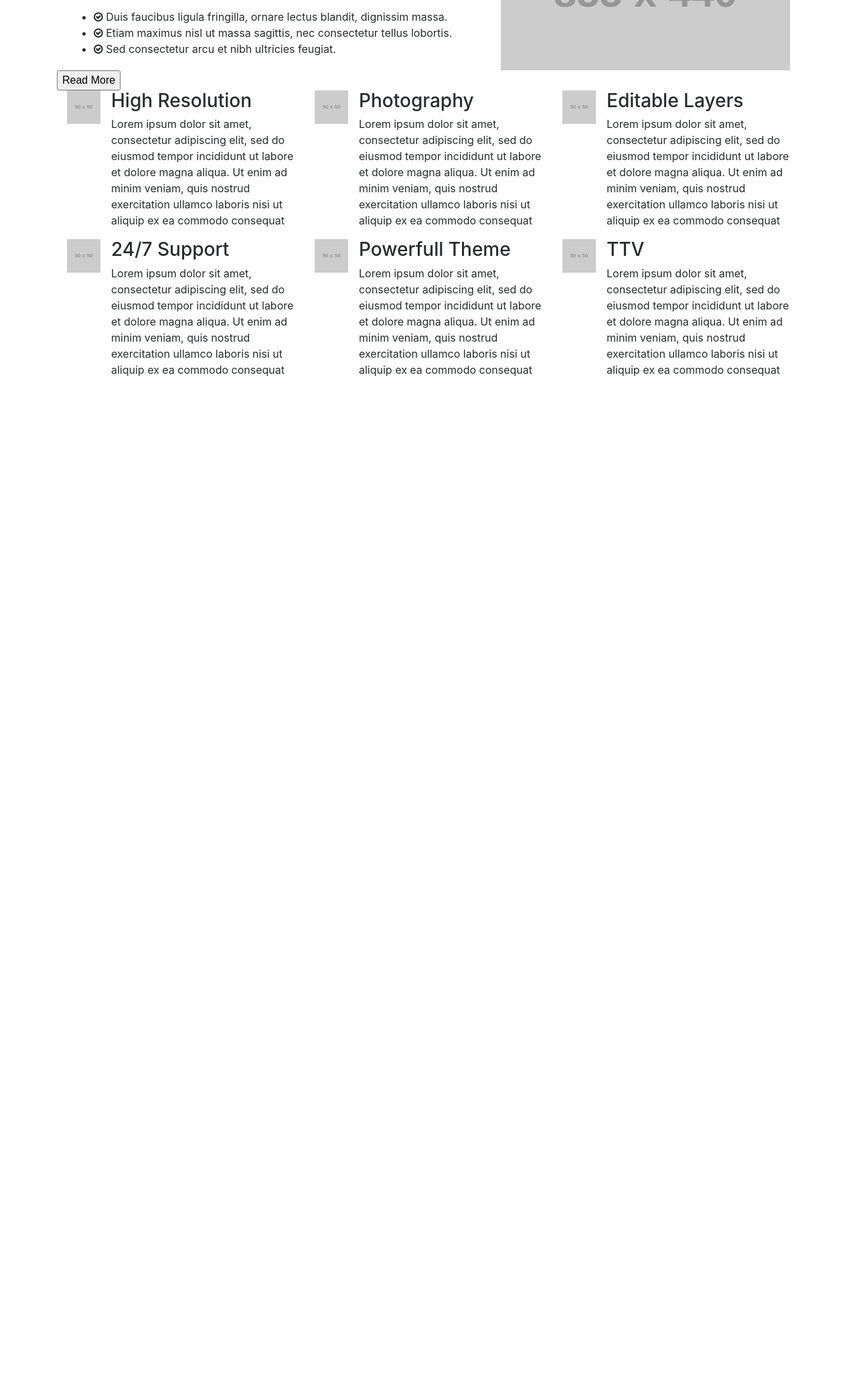
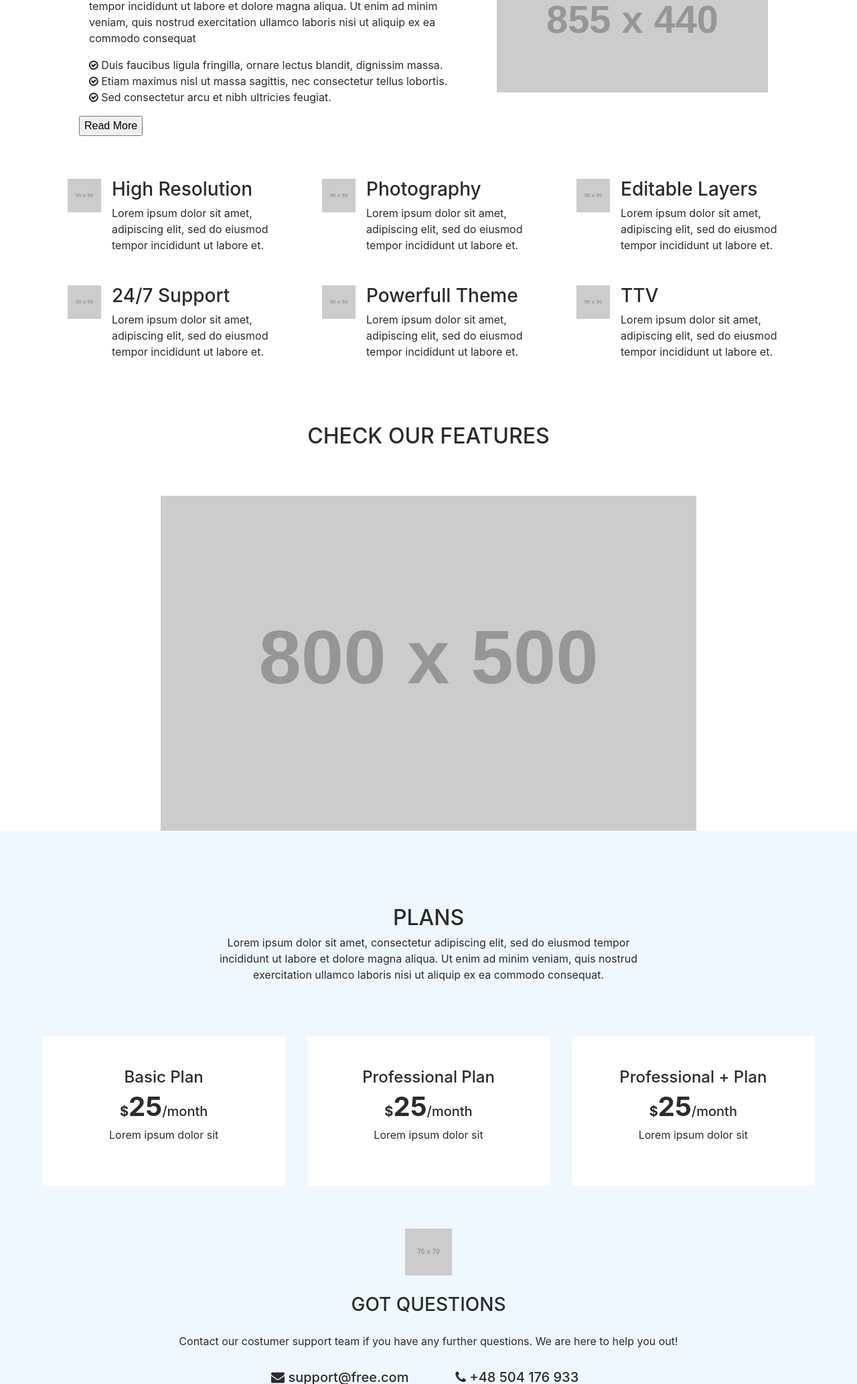
Before and after one commit to miguelcoronas/firstproject, a plain HTML site: page index.html in a window 1280 px wide. Shown: the part 734-2800 px from the top of the page at 67% size. Before the commit the page ends 1314 px from the top, so only its background shows below. Drawn offline with nearby package versions, Linux system fonts and the light colour scheme; placeholder pictures from the web are drawn by us; a script that the page names is missing.

Commit message:
style(all) add breathing room to layout

```diff
--- a/general/style.css
+++ b/general/style.css
@@ -14,7 +14,8 @@ sus descendientes. Cuando varios elementos se superponen, z-order
 determina cuales cubren a otros. Un elemento con mayor z-index
 generalmente cubre a otro menor
 el menor indice va hasta abajo*/
-.banner-img {
+
+div.banner-img {
 	width: 100%;
 	height:35em;
 	background-position: center;
@@ -22,3 +23,124 @@ el menor indice va hasta abajo*/
 	background-repeat: no-repeat;
 	background-image: url("http://via.placeholder.com/800x650");
 }
+
+/*  Product photo */
+div.features h2 {
+	text-align: center;
+	padding: 2em 0;
+}
+
+div.features img {
+	margin: 0 auto;
+	display: block;
+}
+
+div.price {
+  border: 16px solid aliceblue;
+	padding: 3em;
+	text-align: center;
+  background-color:#fff;
+
+}
+
+
+.price h4,
+.price h5,
+.price p {
+	display: block;
+}
+
+strong.price-figure {
+	font-size: 2em;
+}
+
+div.banner-img {
+	text-align: center;
+	padding-top: 4em;
+}
+
+button.enyo-btn {
+	border-radius: 50px;
+}
+
+div.download-it {
+	padding: 3em;
+}
+
+div.download-it li,
+div.download-it ul {
+	list-style-type: none;
+	padding: 0;
+}
+
+div.media {
+	padding: 1em;
+}
+
+
+/*  Plans */
+
+div.plans-container {
+	background-color: aliceblue;
+}
+
+div.plans-container .row:first-child{
+	margin: 0 auto;
+	text-align: center;
+	width: 100%;
+	max-width: 40em;
+	padding: 7em 0em 3em 0em;
+	background-color: aliceblue;
+}
+div.plans-container .row:nth-child(2){
+	margin:0 2em;
+}
+
+.capitalize {
+	text-transform: uppercase;
+}
+
+/*  Contact */
+
+div.contact-info {
+  margin:  0 auto; /* es para centrar */
+  text-align: center;
+  background-color: aliceblue;
+  padding: 3em 0;
+}
+
+div.contact-info h3 {
+	margin: 1em 0;
+}
+
+div.contact-items h5 {
+	margin: 0.75em 0;
+}
+
+div.contact-items h5{
+  width: 13em;
+  display: inline-block;
+}
+
+
+/*  download template */
+
+div.download-template {
+	text-align: center;
+	margin: 0 auto;
+	width: 100%;
+	max-width: 45em;
+	padding: 3em;
+}
+
+
+div.footer-img {
+	margin: 0 auto;
+	width: 100%;
+	height:20em;
+	background-position: center;
+	background-size: cover;
+	background-repeat: no-repeat;
+	background-image: url("http://via.placeholder.com/800x300")
+
+}
--- a/index.html
+++ b/index.html
@@ -12,7 +12,7 @@
 	</head>
 	<body>
 
-		<div class="container relative">
+		<div class="	relative">
 
 
 					<nav class="navbar navbar-toggleable-sm navbar-light bg-faded">
@@ -39,22 +39,22 @@
 					</nav>
 					<!-- <div class="banner-img"></div> -->
 
-			<div class="container banner-img">
+			<div class="container img-fluid banner-img">
 				<h1>Free Psd Web Template</h1>
 				<p>Lorem ipsum dolor sit amet, consectetur adipiscing elit, sed do eiusmod tempor incididunt ut labore et dolore magna aliqua</p>
 
 
-				<button><i class="fa fa-download" aria-hidden="true"></i>Download</button>
+				<button class="btn enyo-btn"><i class="fa fa-download" aria-hidden="true"></i> Download</button>
 			</div>
 			<!--<div class="img-fluid banner-img"></div>-->
 			<!-- este div yo lo cerre porque en el video esta puesto pero no cerrado -->
 			<div class="container relative">
-				<div class="row">
+				<div class="row download-it">
 					<div class="col-xs-12 hidden-md-up">
 						<img class="img-fluid" src="http://via.placeholder.com/855x440">
 					</div>
-					<div class="col-xs-12 col-sm-7 col-md-7">
-						<h2>Just Download It</h2>
+					<div class="col-xs-12 col-sm-12 col-md-7">
+						<h2 class="capitalize">Just Download It</h2>
 						<p>Lorem ipsum dolor sit amet, consectetur adipiscing elit, sed do eiusmod
 						tempor incididunt ut labore et dolore magna aliqua. Ut enim ad minim veniam,
 						quis nostrud exercitation ullamco laboris nisi ut aliquip ex ea commodo consequat</p>
@@ -80,9 +80,8 @@
 							<img class="d-flex mr-3" src="http://via.placeholder.com/50x50" alt="Generic placeholder image">
 							<div class="media-body">
 								<h3 class="mt-0">High Resolution</h3>
-								<p>Lorem ipsum dolor sit amet, consectetur adipiscing elit, sed do eiusmod
-						tempor incididunt ut labore et dolore magna aliqua. Ut enim ad minim veniam,
-						quis nostrud exercitation ullamco laboris nisi ut aliquip ex ea commodo consequat</p>
+								<p>Lorem ipsum dolor sit amet, adipiscing elit, sed do eiusmod
+						tempor incididunt ut labore et.</p>
 							</div>
 						</div>
 					</div>
@@ -91,9 +90,8 @@
 							<img class="d-flex mr-3" src="http://via.placeholder.com/50x50" alt="Generic placeholder image">
 							<div class="media-body">
 								<h3 class="mt-0">Photography</h3>
-								<p>Lorem ipsum dolor sit amet, consectetur adipiscing elit, sed do eiusmod
-						tempor incididunt ut labore et dolore magna aliqua. Ut enim ad minim veniam,
-						quis nostrud exercitation ullamco laboris nisi ut aliquip ex ea commodo consequat</p>
+								<p>Lorem ipsum dolor sit amet, adipiscing elit, sed do eiusmod
+						tempor incididunt ut labore et.</p>
 							</div>
 						</div>
 					</div>
@@ -102,9 +100,8 @@
 							<img class="d-flex mr-3" src="http://via.placeholder.com/50x50" alt="Generic placeholder image">
 							<div class="media-body">
 								<h3 class="mt-0">Editable Layers</h3>
-								<p>Lorem ipsum dolor sit amet, consectetur adipiscing elit, sed do eiusmod
-						tempor incididunt ut labore et dolore magna aliqua. Ut enim ad minim veniam,
-						quis nostrud exercitation ullamco laboris nisi ut aliquip ex ea commodo consequat</p>
+								<p>Lorem ipsum dolor sit amet, adipiscing elit, sed do eiusmod
+						tempor incididunt ut labore et.</p>
 							</div>
 						</div>
 					</div>
@@ -113,9 +110,8 @@
 							<img class="d-flex mr-3" src="http://via.placeholder.com/50x50" alt="Generic placeholder image">
 							<div class="media-body">
 								<h3 class="mt-0">24/7 Support</h3>
-								<p>Lorem ipsum dolor sit amet, consectetur adipiscing elit, sed do eiusmod
-						tempor incididunt ut labore et dolore magna aliqua. Ut enim ad minim veniam,
-						quis nostrud exercitation ullamco laboris nisi ut aliquip ex ea commodo consequat</p>
+								<p>Lorem ipsum dolor sit amet, adipiscing elit, sed do eiusmod
+						tempor incididunt ut labore et.</p>
 							</div>
 						</div>
 					</div>
@@ -124,9 +120,8 @@
 							<img class="d-flex mr-3" src="http://via.placeholder.com/50x50" alt="Generic placeholder image">
 							<div class="media-body">
 								<h3 class="mt-0">Powerfull Theme</h3>
-								<p>Lorem ipsum dolor sit amet, consectetur adipiscing elit, sed do eiusmod
-						tempor incididunt ut labore et dolore magna aliqua. Ut enim ad minim veniam,
-						quis nostrud exercitation ullamco laboris nisi ut aliquip ex ea commodo consequat</p>
+								<p>Lorem ipsum dolor sit amet, adipiscing elit, sed do eiusmod
+						tempor incididunt ut labore et.</p>
 							</div>
 						</div>
 					</div>
@@ -135,17 +130,72 @@
 							<img class="d-flex mr-3" src="http://via.placeholder.com/50x50" alt="Generic placeholder image">
 							<div class="media-body">
 								<h3 class="mt-0">TTV</h3>
-								<p>Lorem ipsum dolor sit amet, consectetur adipiscing elit, sed do eiusmod
-						tempor incididunt ut labore et dolore magna aliqua. Ut enim ad minim veniam,
-						quis nostrud exercitation ullamco laboris nisi ut aliquip ex ea commodo consequat</p>
+								<p>Lorem ipsum dolor sit amet, adipiscing elit, sed do eiusmod
+						tempor incididunt ut labore et.</p>
 							</div>
 						</div>
 					</div>
-				</div>
+
+
+				</div> <!-- este div cierra a clase row -->
 			</div> <!-- este div cierra la tercera parte de la pagina cuadritos con iconos-->
+
+			<div class="features"> <!-- este div abre la cuarta parte de la pagina imagen computadora   ese wey no abre ete div-->
+				<h2 class="capitalize">Check Our Features</h2>
+				<img class="img-fluid" src="http://via.placeholder.com/800x500">
+			</div> <!-- este div cierra la cuarta parte de la oagina imagen computadora ese wey no abre este div -->
+
+			<div class="container-fluid plans-container"> <!-- abre la cuarta parte de la pagina "planes" -->
+				<div class="row"> <!-- abre nueva fila olvidada plans -->
+           				<div class="col-xs-12"> <!-- abre el div para contenido parrafo plans -->
+             					<h2 class="capitalize">Plans</h2>
+              					<p>Lorem ipsum dolor sit amet, consectetur adipiscing elit, sed do eiusmod tempor incididunt ut labore et dolore magna aliqua. Ut enim ad minim veniam, quis nostrud exercitation ullamco laboris nisi ut aliquip ex ea commodo consequat.</p>
+            			</div> <!-- cierra el div para el contenido parrafo plans -->
+         		</div> <!-- cierra nueva fila olvidada plas -->
+				<div class="row"> <!-- abre el row-->
+
+					<div class="col-xs-12 price col-md-4">
+						<h4>Basic Plan</h4>
+						<h5><strong>$</strong><strong class="price-figure" >25</strong>/month</h5>
+						<p>Lorem ipsum dolor sit</p>
+					</div>
+					<div class="col-xs-12 price col-md-4">
+						<h4>Professional Plan</h4>
+						<h5><strong>$</strong><strong class="price-figure" >25</strong>/month</h5>
+						<p>Lorem ipsum dolor sit</p>
+					</div>
+					<div class="col-xs-12 col-md-4 price">
+						<h4>Professional + Plan</h4>
+						<h5><strong>$</strong><strong class="price-figure" >25</strong>/month</h5>
+						<p>Lorem ipsum dolor sit</p>
+					</div>
+				</div> <!-- cierra el row -->
+
+			</div> <!-- cierra la cuarta parte de la pagina "planes" -->
+      <div class="contact-info"> <!-- abre contenedor de la quinta parte de la pagina got questions? -->
+        <img src="http://via.placeholder.com/70x70">
+        	<h3 class="capitalize">Got Questions</h3>
+          <p>Contact our costumer support team if you have any further questions. We are here to help you out!</p>
+       	<div class="contact-items"> <!-- abre div especial para telefonos y correo -->
+       	 	<h5><i class="fa fa-envelope" aria-hidden="true"></i> support@free.com</h5>
+         	<h5><i class="fa fa-phone" aria-hidden="true"></i> +48 504 176 933 </h5>
+        </div> <!-- cierra div especial para telefonos y correo -->
+      </div> <!-- cierra contenedor de la quinta parte de la pagina got any questios? -->
+
+     	<div class="download-template"> <!-- abre la sexta parte de la pagina download this template for free -->
+        <h2 class="capitalize">Download This Template For Free</h2>
+        <p>Lorem ipsum dolor sit amet, consectetur adipiscing elit, sed do eiusmod tempor incididunt ut labore et dolore magna aliqua. Ut enim ad minim veniam, quis nostrud exercitation ullamco laboris nisi ut aliquip ex ea commodo consequat.</p>
+      		<button class="btn enyo-btn"><i class="fa fa-download" aria-hidden="true"></i> Download</button>
+			</div>
+
+
+			<div class="img-fluid footer-img">
+			</div>
+
 
 
 		</div> <!-- este es el cierre del contenedor principal-->
+
 
 
 
@@ -158,5 +208,3 @@
 	<script src="js/bootstrap.min.js"></script>
 	<script src="js/script.js"></script>
 	</body>
-
-</html>
```
